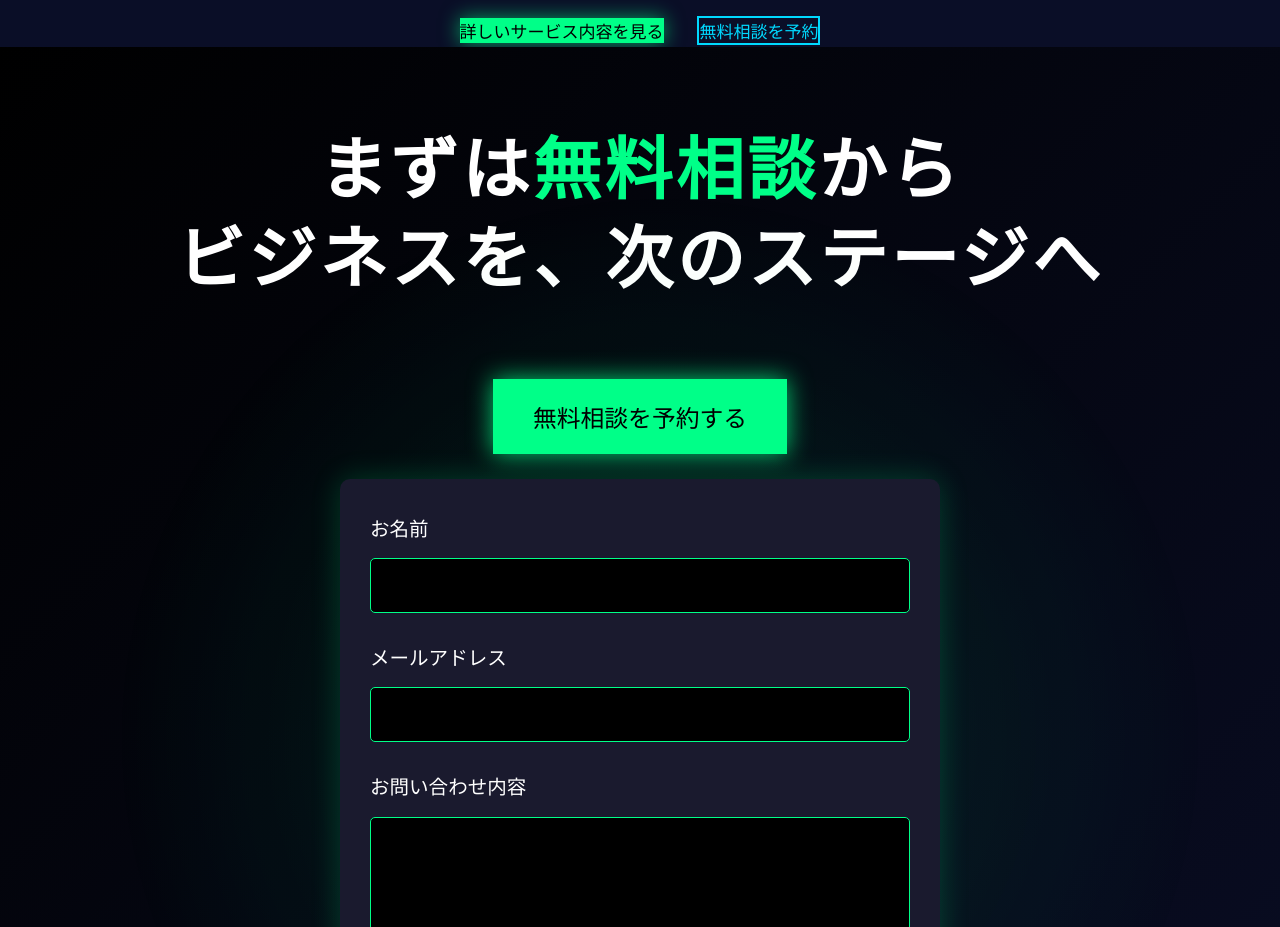
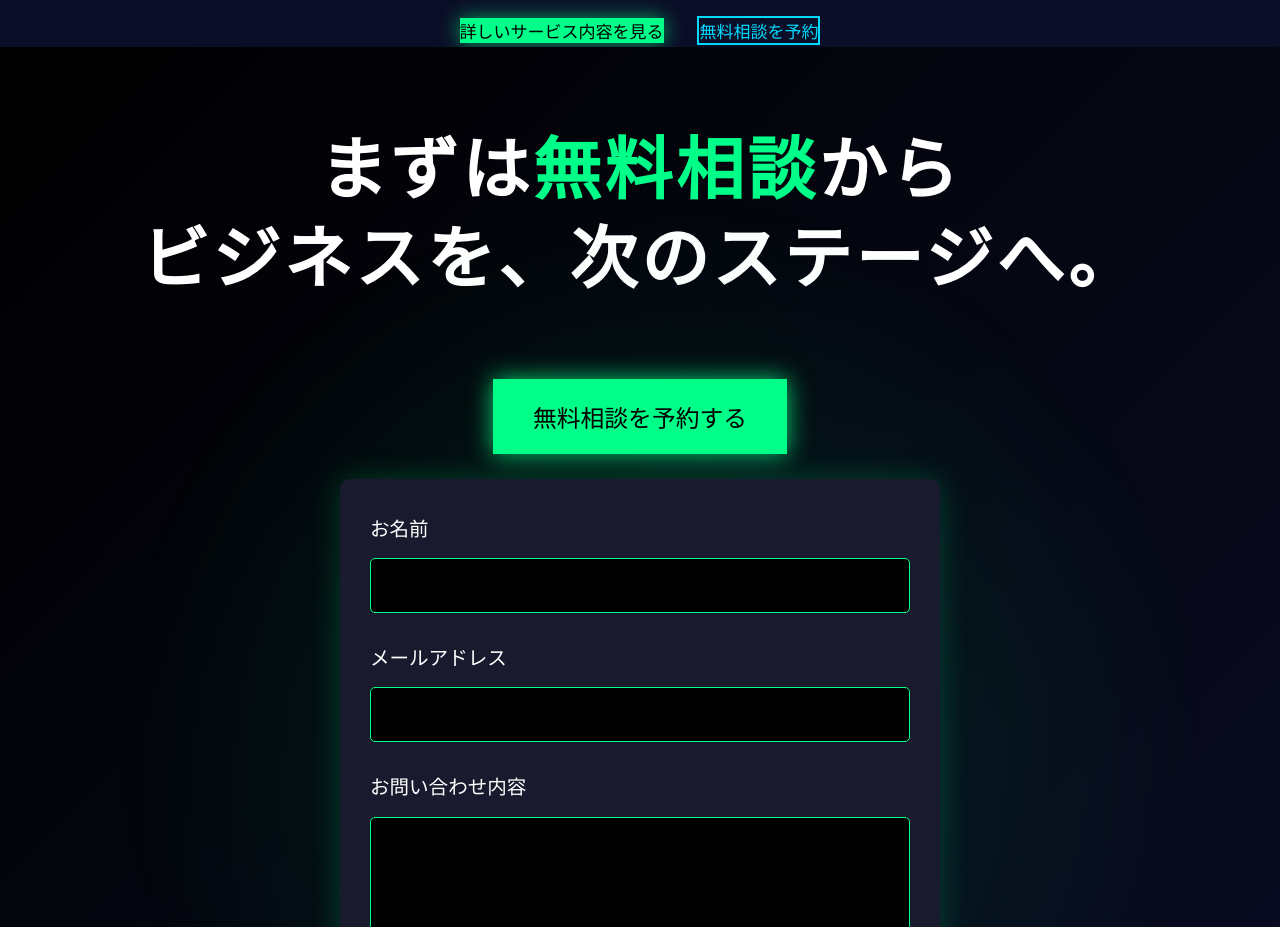
Before and after one commit to 1125haruki/homepage, a plain HTML site: page index.html in a window 1280 px wide. Shown: the part 6640-7567 px from the top of the page. Drawn offline with Linux system fonts and the light colour scheme.

```diff
--- a/index.html
+++ b/index.html
@@ -252,7 +252,7 @@
             <div class="container">
                 <h2 class="section-title">
                     まずは<span class="text-green glitch-text">無料相談</span>から<br>
-                    ビジネスを、次のステージへ
+                    ビジネスを、次のステージへ。
                 </h2>
                 <div class="contact-content">
                     <a href="#" class="btn btn-primary btn-large">無料相談を予約する</a>
```
